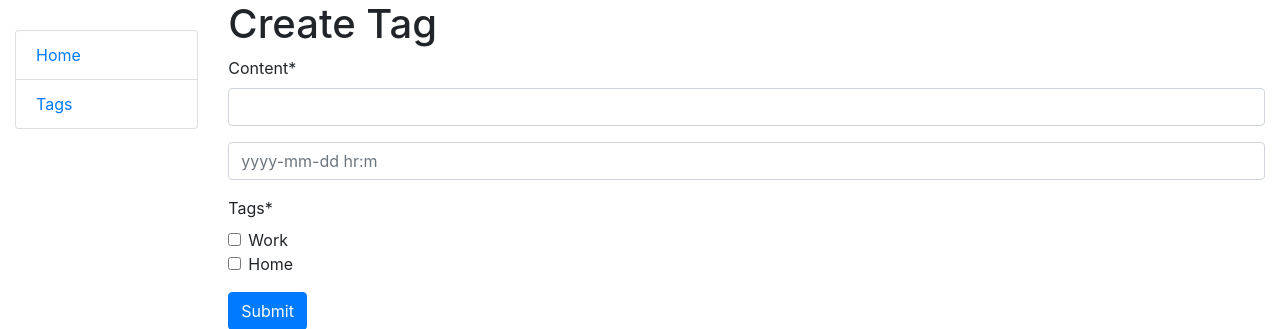
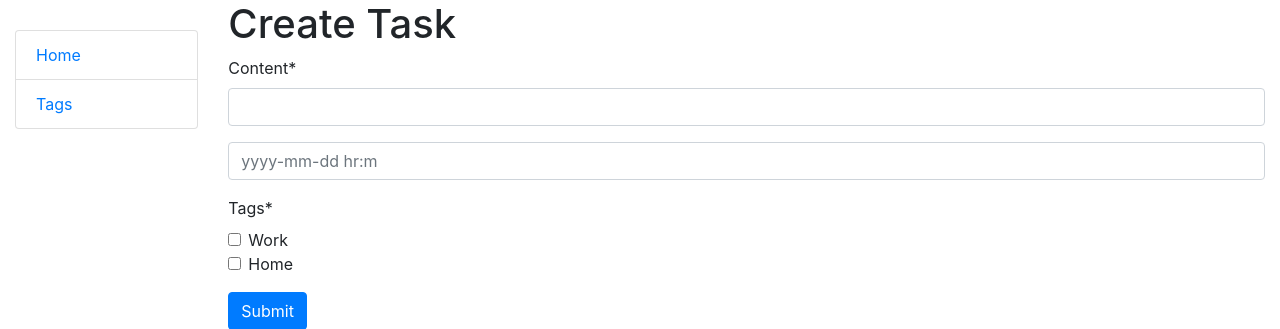
Before and after one commit to tytomyr/arturs-todo-list, a Django app: page /create/ in a window 1280 px wide. Shown: the top 329 px of the page. Run offline with Django 4.2, Linux system fonts and the light colour scheme; data comes from the database, SQL or seed files in the repository; some libraries are stand-ins or nearby versions.

Commit message:
edited task_from.html

```diff
--- a/templates/todo/task_form.html
+++ b/templates/todo/task_form.html
@@ -3,7 +3,7 @@
 
 
 {% block content %}
-  <h1>{{ object|yesno:"Update,Create" }} Tag</h1>
+  <h1>{{ object|yesno:"Update,Create" }} Task</h1>
 
   <form action="" method="post" novalidate>
   {% csrf_token %}
```
